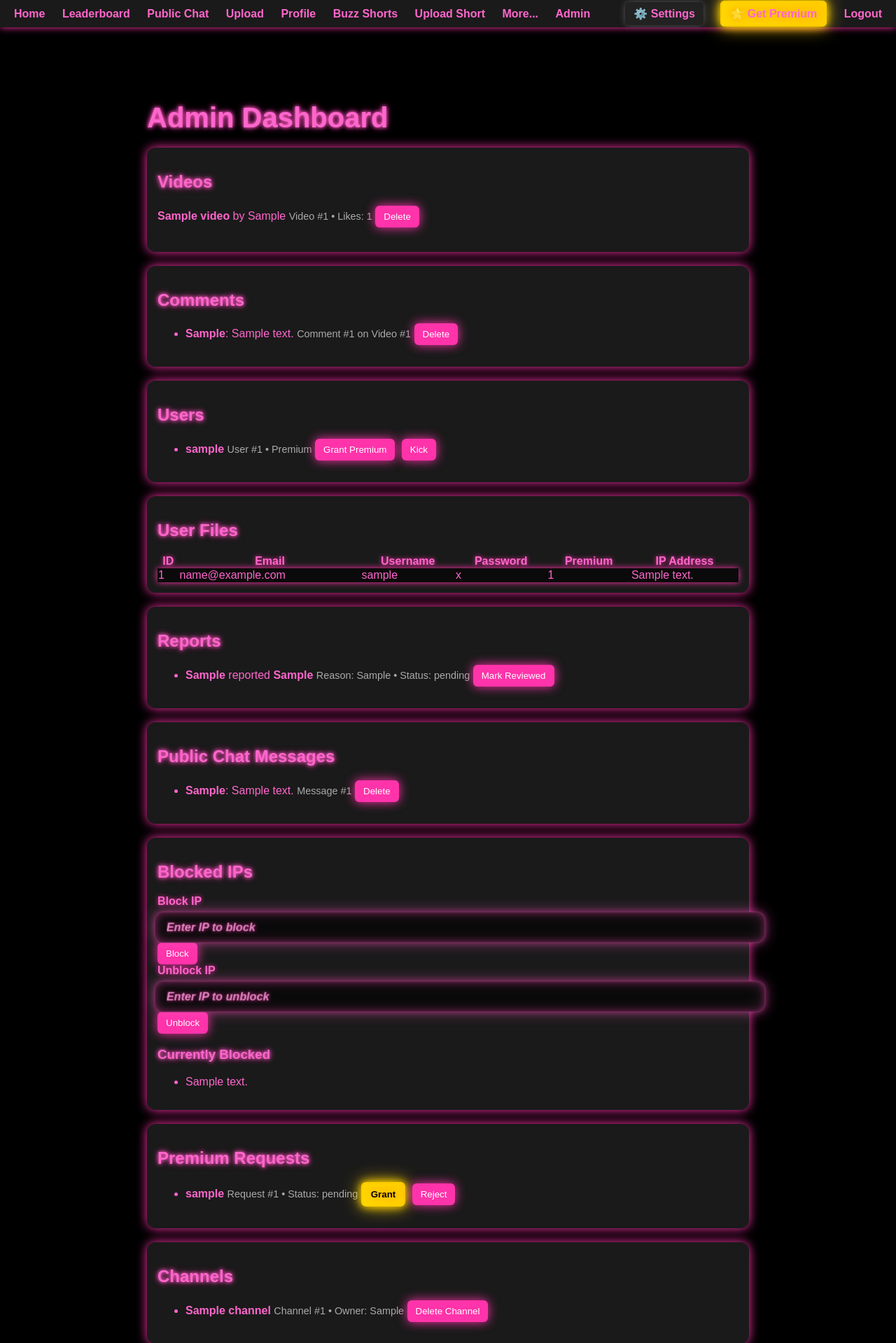
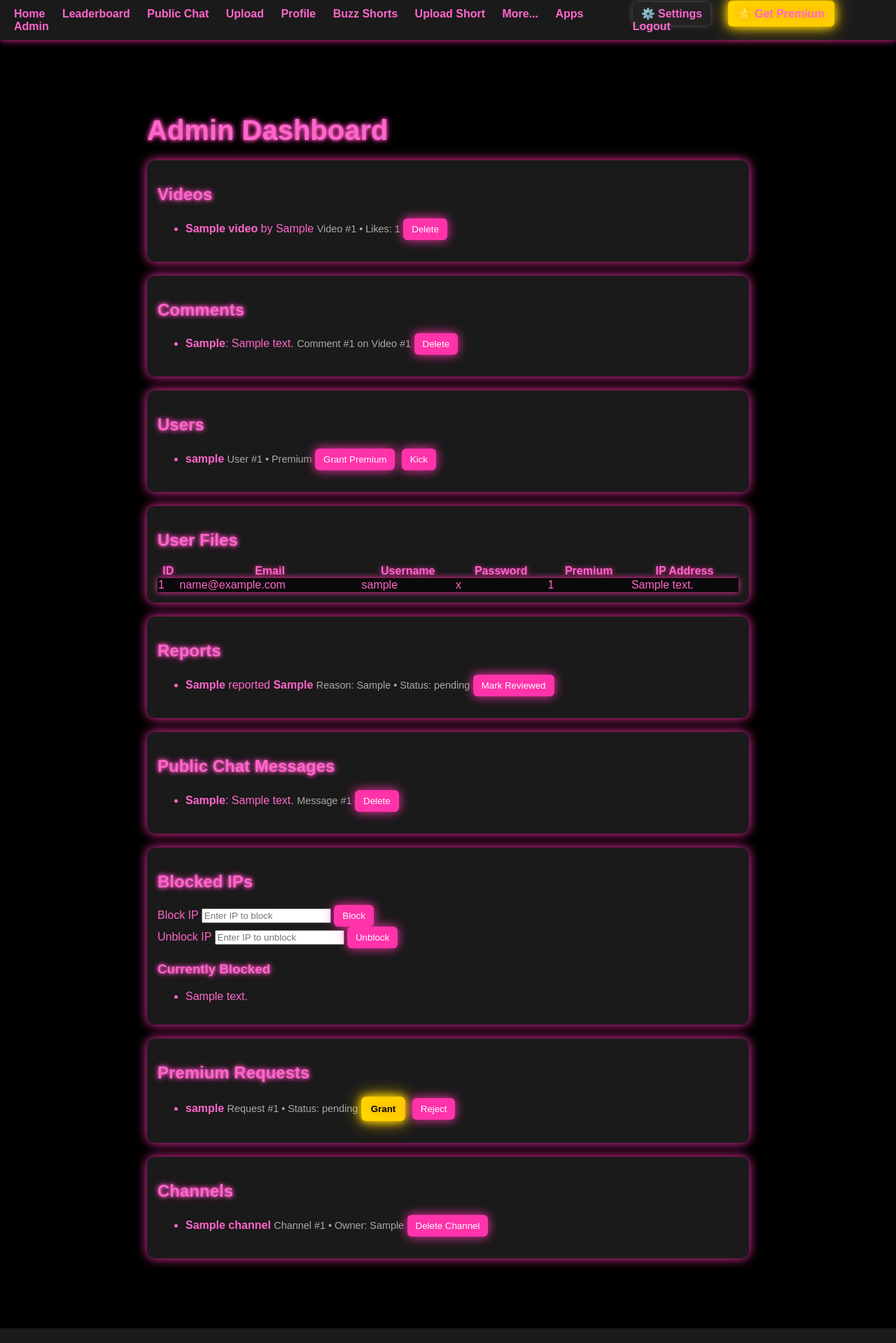
Before and after one commit to Mr-A-Hacker/BuzzTube2, a Flask app: page /admin in a window 1280 px wide. Shown: the top 1919 px of the page at 70% size. After the commit the page ends 1898 px from the top, so only its background shows below. Run offline with Flask 3, Linux system fonts and the light colour scheme; the visitor is signed in with stand-in values (Sample User, id 1); tables that the repository leaves empty hold one stand-in row (values such as "Sample post").

Commit message:
Refactor styles and fix public chat link
Removed unused neon input styles and adjusted navbar link for public chat.

```diff
--- a/templates/base.html
+++ b/templates/base.html
@@ -4,6 +4,7 @@
   <meta charset="UTF-8">
   <title>BuzzTube</title>
   <meta name="viewport" content="width=device-width, initial-scale=1.0">
+
   <!-- Neon Styling -->
   <style>
     body {
@@ -84,24 +85,9 @@
     .flash.danger { background-color: #330000; color: #ff3333; }
     .flash.warning { background-color: #332200; color: #ffcc00; }
     .flash.info { background-color: #001a33; color: #66ccff; }
-    .video-list { list-style: none; padding: 0; }
-    .video-list li { margin-bottom: 20px; }
     .meta { font-size: 0.9em; color: #aaa; }
-    .neon-label { color: #ff66cc; font-weight: bold; text-shadow: 0 0 6px #ff33aa; margin-bottom: 6px; display: block; }
-    .neon-input, textarea, input[type="file"] {
-      width: 100%; padding: 12px 16px; border: 1px solid rgba(255,102,204,0.4);
-      border-radius: 12px; background-color: #0a0a0a; color: #ff66cc;
-      font-size: 1rem; font-weight: 600; outline: none;
-      box-shadow: inset 0 0 10px rgba(255,51,170,0.35),
-                  inset 0 0 20px rgba(255,102,204,0.25),
-                  0 0 10px rgba(255,51,170,0.35),
-                  0 0 20px rgba(255,102,204,0.45);
-      transform: perspective(800px) translateZ(8px);
-      transition: border-color .25s ease, box-shadow .25s ease, transform .25s ease, background .25s ease;
-    }
-    .neon-input::placeholder, textarea::placeholder { color: #ff99dd; text-shadow: 0 0 6px #ff33aa; font-style: italic; opacity: .9; }
-    .neon-input:hover, textarea:hover, input[type="file"]:hover { border-color: rgba(255,102,204,0.7); }
-    .neon-input:focus, textarea:focus { border-color: #ff66cc; }
+
+    /* Premium Popup */
     .premium-popup { display: none; position: fixed; top: 0; left: 0; width: 100%; height: 100%; background: rgba(0,0,0,0.85); justify-content: center; align-items: center; z-index: 9999; }
     .premium-content { background: #1a1a1a; padding: 30px; border-radius: 12px; box-shadow: 0 0 25px #ffd700; text-align: center; max-width: 500px; animation: glowPulse 2s infinite alternate; }
     @keyframes glowPulse { from { box-shadow: 0 0 25px #ffd700; } to { box-shadow: 0 0 45px #ffcc00; } }
@@ -114,7 +100,7 @@
     <div class="nav-left">
       <a href="{{ url_for('home') }}">Home</a>
       <a href="{{ url_for('leaderboard') }}">Leaderboard</a>
-      <a href="{{ url_for('publichat') }}">Public Chat</a>
+      <a href="{{ url_for('publicchat') }}">Public Chat</a>
       <a href="{{ url_for('upload') }}">Upload</a>
       <a href="{{ url_for('profile') }}">Profile</a>
       <a href="{{ url_for('shorts_feed') }}">Buzz Shorts</a>
@@ -122,6 +108,7 @@
 
       {% if session.get('user') %}
         <a href="{{ url_for('channels') }}">More...</a>
+        <a href="{{ url_for('apps') }}">Apps</a>
       {% endif %}
 
       {% if session.get('admin') %}
```
